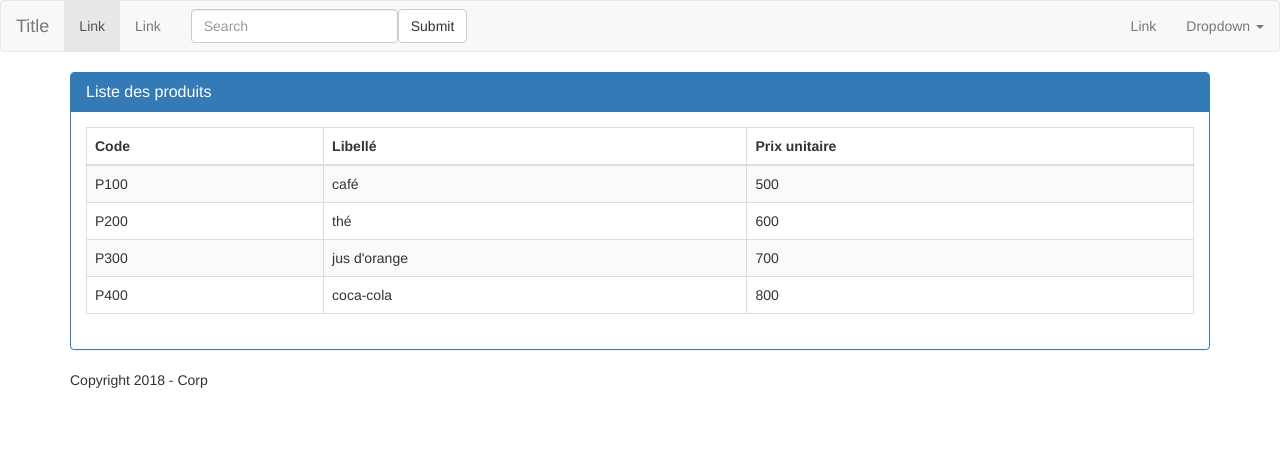
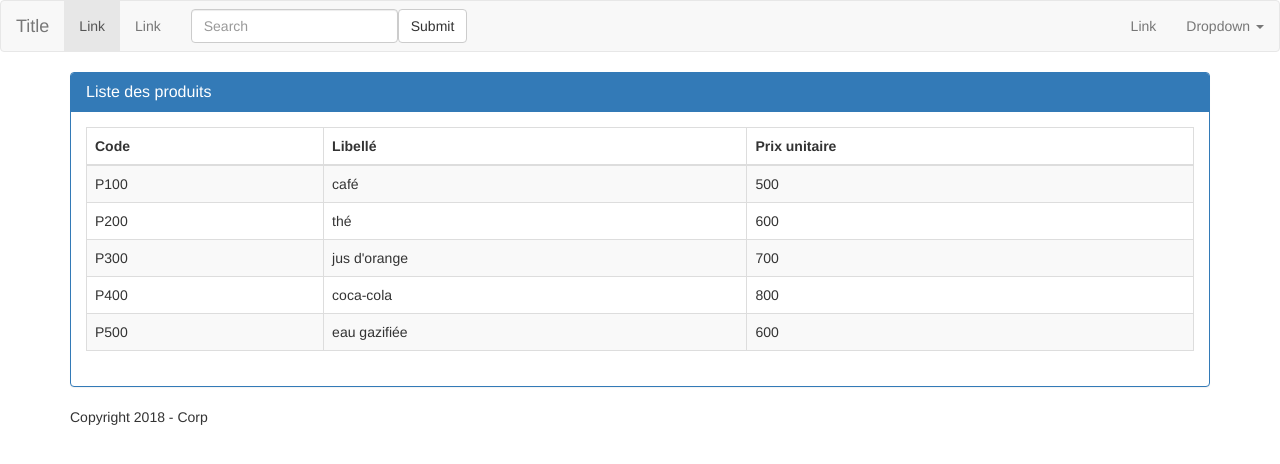
Before and after one commit to GhaziEnnacer/monprojet-products, an Angular app: page / in a window 1280 px wide. Shown: the top 464 px of the page. Built offline with nearby package versions, Linux system fonts and the light colour scheme.

Commit message:
Ajout d'un nouveau produit

```diff
--- a/src/app/components/product-list/product-list.component.ts
+++ b/src/app/components/product-list/product-list.component.ts
@@ -14,7 +14,8 @@
     this.data = [{code: 'P100', libelle: 'café', prixUnitaire: 500.0},
                  {code: 'P200', libelle: 'thé', prixUnitaire: 600.0},
                  {code: 'P300', libelle: 'jus d\'orange', prixUnitaire: 700.0},
-                 {code: 'P400', libelle: 'coca-cola', prixUnitaire: 800.0}];
+                 {code: 'P400', libelle: 'coca-cola', prixUnitaire: 800.0},
+                 {code: 'P500', libelle: 'eau gazifiée', prixUnitaire: 600.0}];
   }
 
   ngOnInit() {
```
